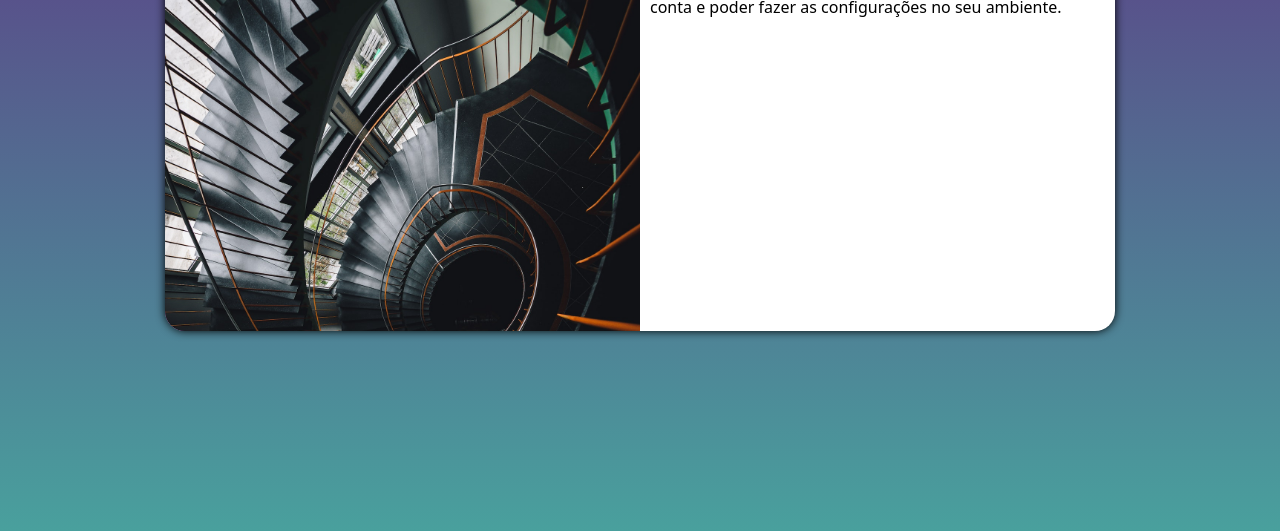
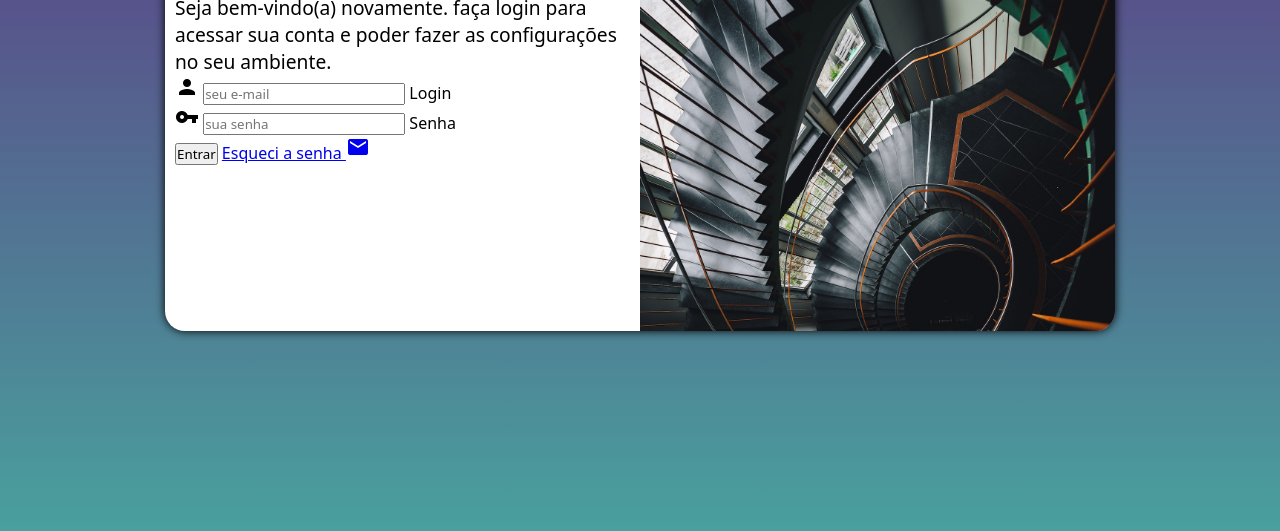
Before and after one commit to AndreRodrigues1991/Projeto-Login, a plain HTML site: page index.html in a window 1280 px wide. Shown: the part 269-800 px from the top of the page. Drawn offline with Linux system fonts and the light colour scheme.

Commit message:
add o formulário

```diff
--- a/estilos/media-query.css
+++ b/estilos/media-query.css
@@ -41,14 +41,22 @@
     }
 
     section#login > div#imagem {
-        float: left;
+        float: right; /*flutuar pra direita*/
         width: 50%; /*metade imagem metade tela de login*/
         height: 100%;
     }
 
     section#login > div#formulario {
-        float: right;
+        float: left;
         width: 50%;
     }
 
+    div#formulario > h1 {
+     font-size: 2em;
+    }
+
+    div#formulario > p {
+        font-size: 1.2em;
+    }
+
 }
--- a/estilos/style.css
+++ b/estilos/style.css
@@ -34,7 +34,7 @@ section#login {
 
 
     background-color: white;
-    width: 250px;
+    width: 270px;
     height: 400px;
     border-radius: 20px; /*arredondamento das bordaas*/
     box-shadow: 0px 0px 10px rgba(0, 0, 0, 450);
@@ -54,3 +54,12 @@ section#login > div#formulario {
     display: block;
     padding: 10px;
 }
+
+div#formulario > h1 {
+    text-align: center;
+    margin-bottom: 10px
+}
+
+div#formulario > p {
+    font-size: 0.8em;
+}
--- a/index.html
+++ b/index.html
@@ -5,6 +5,7 @@
     <meta http-equiv="X-UA-Compatible" content="IE=edge">
     <meta name="viewport" content="width=device-width, initial-scale=1.0">
     <title>Login</title>
+    <link href="https://fonts.googleapis.com/icon?family=Material+Icons" rel="stylesheet">
     <link rel="stylesheet" href="estilos/style.css">
     <link rel="stylesheet" href="estilos/media-query.css">
 </head>
@@ -19,7 +20,22 @@
                 <h1>Login</h1>
                 <p>Seja bem-vindo(a) novamente. faça login para acessar sua conta e poder fazer as configurações no seu ambiente.</p>
 
-                <form action="login.php" method="post">
+                <form action="login.php" method="post" autocomplete="on">
+                    <div class="campo">
+                        <i class="material-icons">person</i>
+                        <input type="email" name="login" id="ilogin" placeholder="seu e-mail" autocomplete="email" required maxlength="30">
+                        <label for="ilogin">Login</la0bel>
+                    </div>
+                    <div class="campo">
+                        <i class="material-icons">vpn_key</i>
+                        <input type="password" name="senha" id="isenha" placeholder="sua senha" autocomplete="current-password" required minlength="8" maxlength="30">
+                        <label for="isenha">Senha</label>
+                    </div>
+
+                    <input type="submit" value="Entrar">
+                    <a href="esqueci.html">
+                        Esqueci a senha <i class="material-icons">mail</i>
+                    </a>
 
                 </form>
             </div>
```
